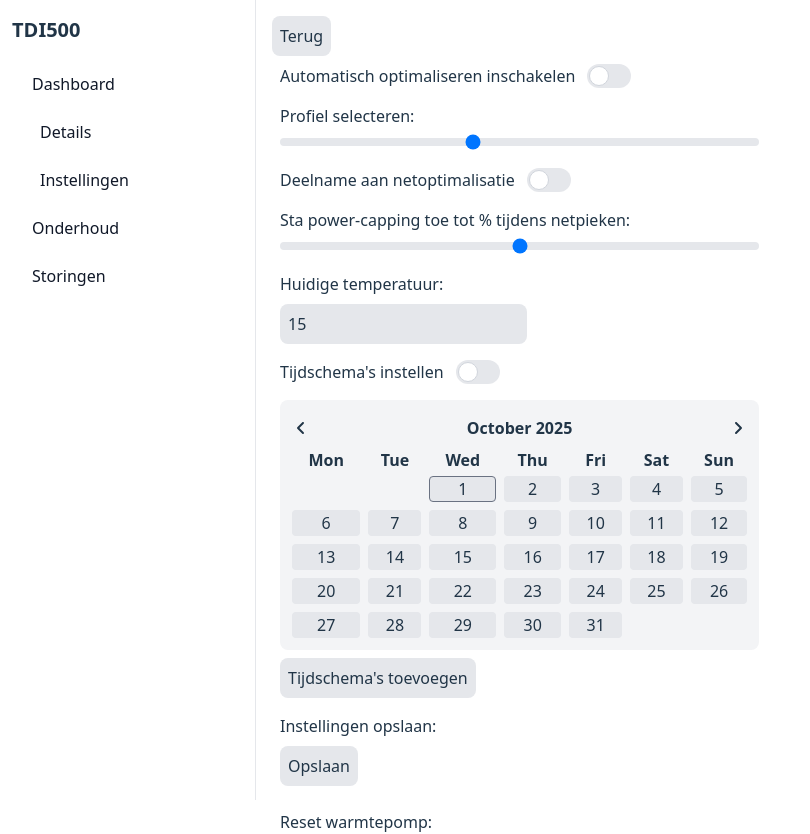
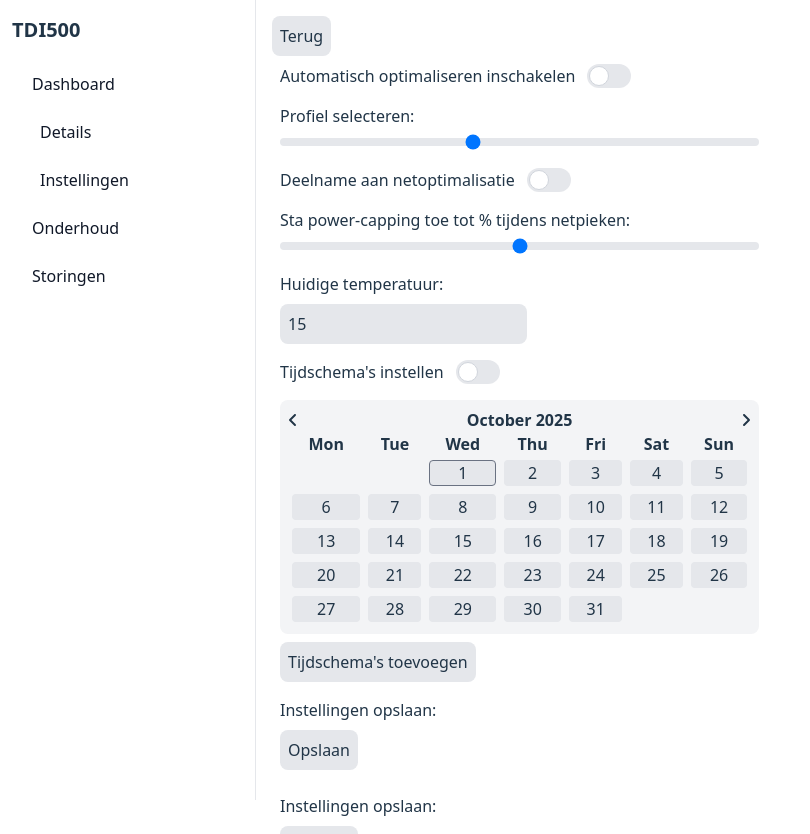
Before and after one commit to CurleyDS/Installateursportaal, a React (Vite) app: page /0/Instellingen in a window 1280 px wide. Shown: the top 834 px of the page, without its empty margins (0-810 px from the left). Built offline with nearby package versions, Linux system fonts and the light colour scheme.

Commit message:
Fixed some styling in calendar

```diff
--- a/src/components/CalendarComponent.jsx
+++ b/src/components/CalendarComponent.jsx
@@ -81,17 +81,18 @@ function Calendar({ data = [] }) {
     }
 
     return (
-        <div className="p-2">
+        <>
+            <fieldset className="p-2">
                 <div className="flex flex-col items-center bg-gray-100 p-2 rounded-lg mb-2">
-                <div className="flex items-center justify-between p-2 w-full">
+                    <div className="flex items-center justify-between w-full">
                         <button type="button" onClick={() => navigateMonth(-1)} className="rounded"><FontAwesomeIcon icon={faAngleLeft} /></button>
 
-                    <h2 className="font-bold">{current.toLocaleString("default", { month: "long" }) /* month-name */} {year}</h2>
+                        <span className="font-bold">{current.toLocaleString("default", { month: "long" }) /* month-name */} {year}</span>
 
                         <button type="button" onClick={() => navigateMonth(1)} className="rounded"><FontAwesomeIcon icon={faAngleRight} /></button>
                     </div>
 
-                <table className="w-full">
+                    <table className="bg-gray-100 p-2 w-full">
                         <thead>
                             <tr>
                                 {['Mon','Tue','Wed','Thu','Fri','Sat','Sun'].map((day) => (
@@ -128,6 +129,14 @@ function Calendar({ data = [] }) {
                 <div>
                     <button type="button" className="p-2 bg-gray-200 rounded-lg" onClick={() => openModal()} disabled={selected == null}>Tijdschema's toevoegen</button>
                 </div>
+            </fieldset>
+
+            <fieldset className="p-2">
+                <label htmlFor="save-submit" className='block mb-2'>
+                    <span className="block mb-2">Instellingen opslaan:</span>
+                    <button type="button" className="p-2 bg-gray-200 rounded-lg" onClick={() => openModal()}>Opslaan</button>
+                </label>
+            </fieldset>
 
             <div id="tijdschemaModal" className="fixed top-0 left-0 z-10 hidden w-full h-full overflow-auto bg-black/40">
                 <div className="flex items-center justify-center w-full">
@@ -188,7 +197,7 @@ function Calendar({ data = [] }) {
                     </div>
                 </div>
             </div>
-        </div>
+        </>
     );
 }
 
--- a/src/pages/DetailsSettings.jsx
+++ b/src/pages/DetailsSettings.jsx
@@ -107,6 +107,7 @@ function DetailsSettings() {
                         </fieldset>
                     </form>
                 </div>
+                {/* Modal */}
             </>
         )
     } else {
```
Lines whose indentation alone changed are shown as unchanged.
